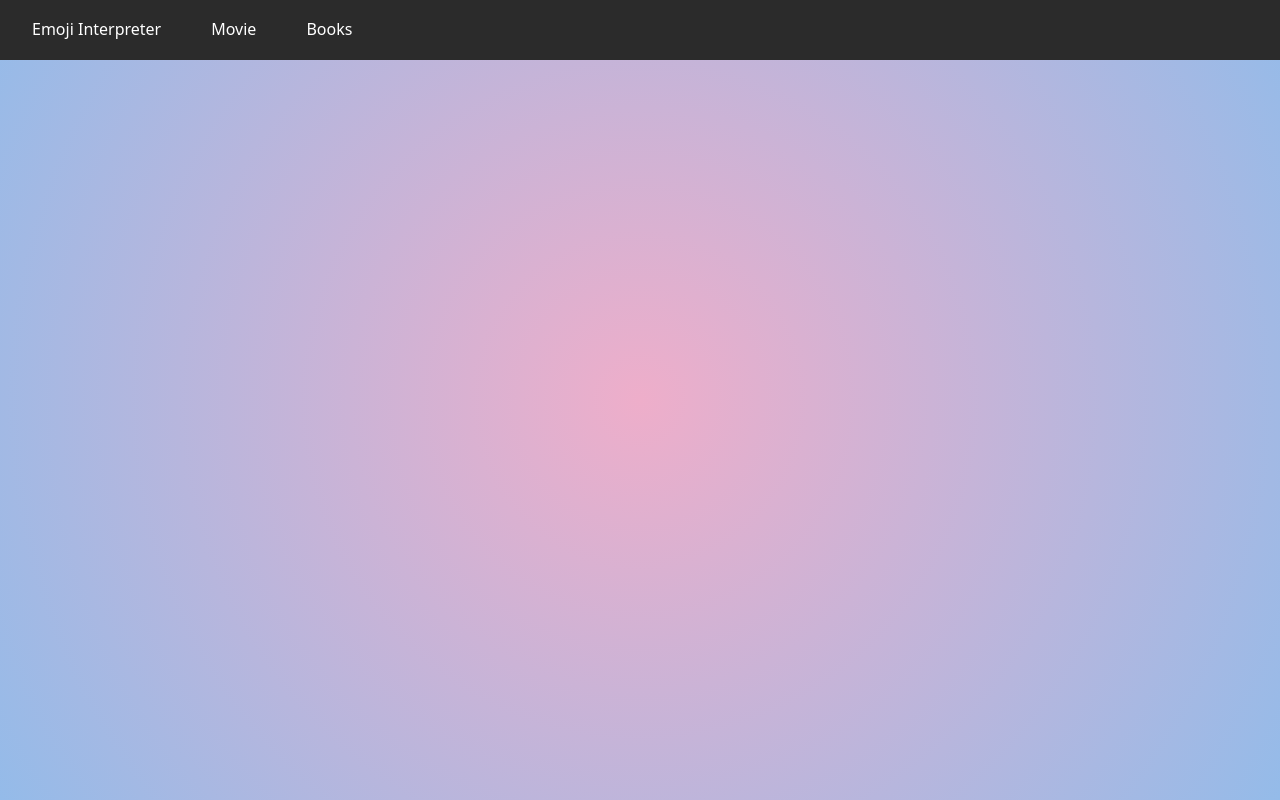
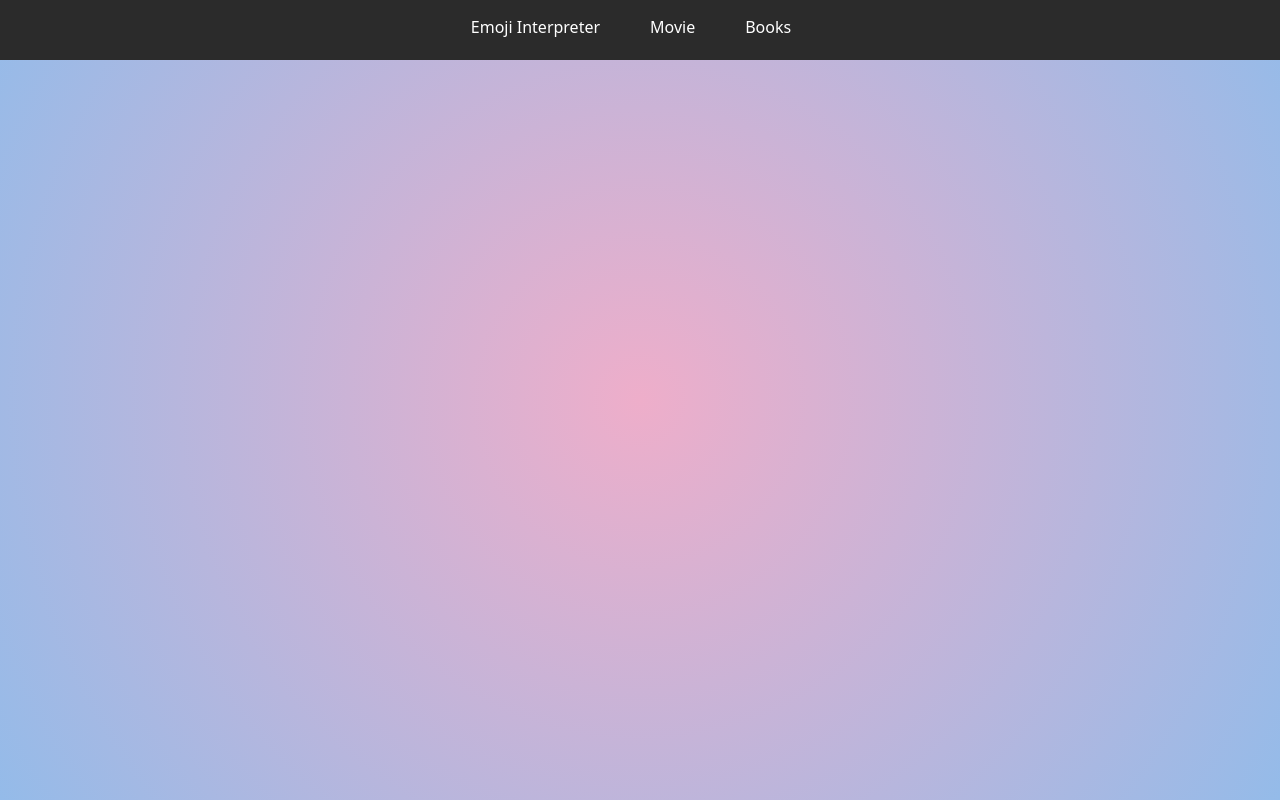
Before and after one commit to aman-sinh4/Movie-Recommendation, a React (Create React App) app in the folder emoji/: page /emojiInterpreter in a window 1280 px wide. Built offline with nearby package versions, Linux system fonts and the light colour scheme.

Commit message:
Update navbar.css

```diff
--- a/emoji/src/navbar.css
+++ b/emoji/src/navbar.css
@@ -1,28 +1,19 @@
 .header{
     height: 60px;
-    display: flex;
-    align-items: center;
     background-color: #2b2b2b;
     position: sticky;
-    z-index: 100;
-    justify-content: space-between;
-}
-.logo{
-    color: white;
-    margin-left:40px;
-    text-decoration: none;
-    align-items: center;
-}
-.icons-list{
-    align-items: center;
-    margin-top: 13px;
-    padding-right: 2rem;
+
 }
 .icons{
     color: white;
     text-decoration: none;
     margin-right: 50px;
+    margin-top: 15px;
+}
+.icons-list{
     display: inline-flex;
+    align-items: center;
+    justify-content: center;
 }
 .active{
    color: blue;
```
